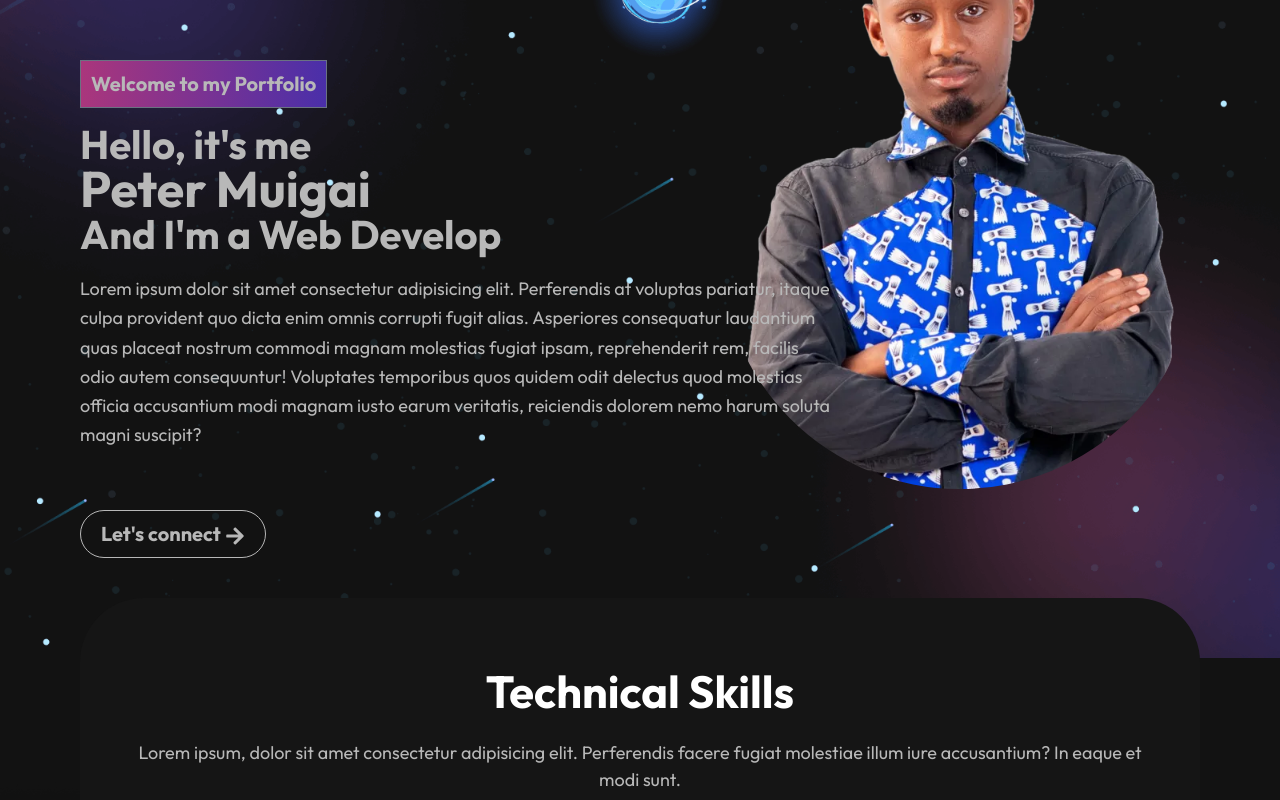
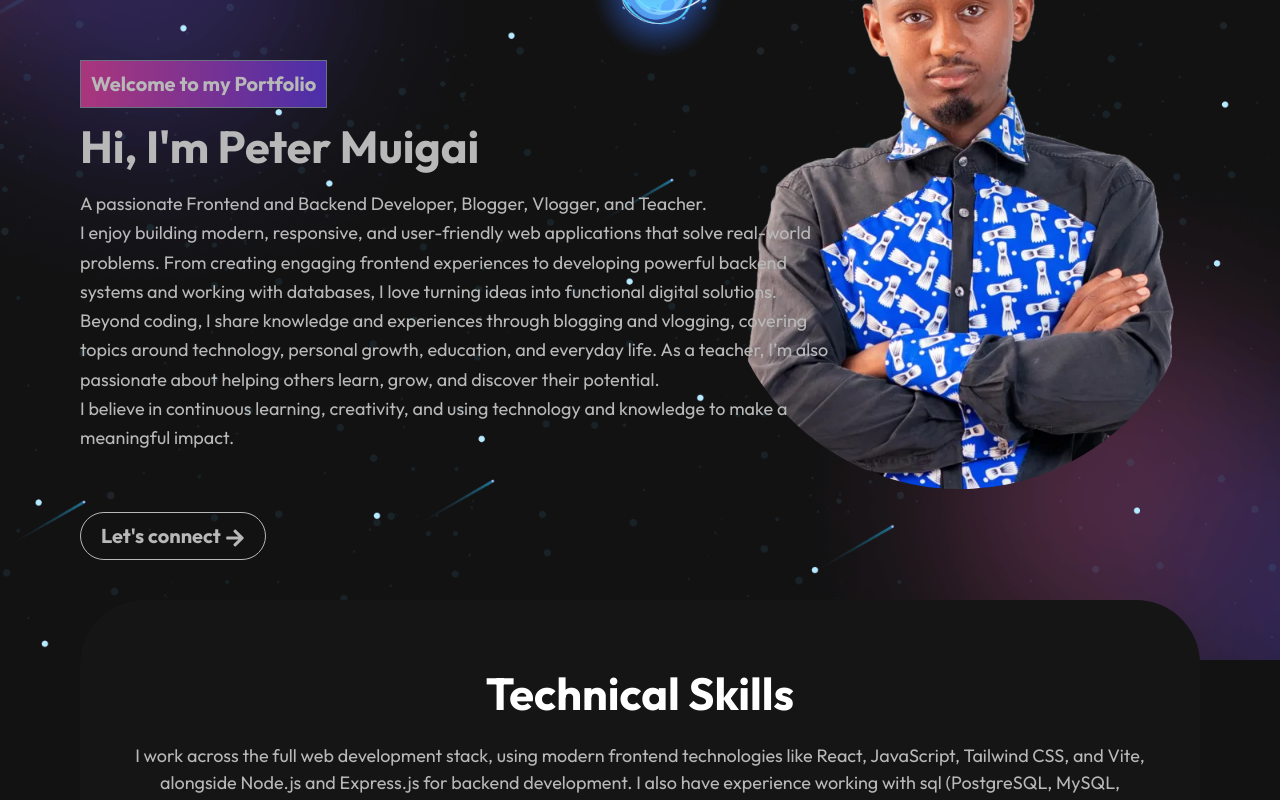
Before and after one commit to petermbiyu/portfolio, a React app: page / in a window 1280 px wide. Shown: the part 200-1000 px from the top of the page. Built offline with nearby package versions, Linux system fonts and the light colour scheme; the HTML template or start-up script is replaced by a standard one.

Commit message:
push only

```diff
--- a/src/components/Banner.jsx
+++ b/src/components/Banner.jsx
@@ -3,42 +3,6 @@ import { FaArrowRight } from "react-icons/fa";
 import { assets } from "../assets/assets";
 
 const Banner = () => {
-  const [loopNum, setLoopNum] = useState(0);
-  const [isDeleting, setIsDeleting] = useState(false);
-  const [text, setText] = useState("");
-  const [delta, setDelta] = useState(300 - Math.random() * 100);
-  const toRotate = ["Web Developer", "Web Designer", "UI/UX Designer"];
-  const period = 2000;
-
-  useEffect(() => {
-    let ticker = setInterval(() => {
-      tick();
-    }, delta);
-
-    const tick = () => {
-      let i = loopNum % toRotate.length;
-      let fullText = toRotate[i];
-      let updatedText = isDeleting
-        ? fullText.substring(0, text.length - 1)
-        : fullText.substring(0, text.length + 1);
-
-      setText(updatedText);
-      if (isDeleting) {
-        setDelta((prev) => prev / 2);
-      }
-      if (!isDeleting && updatedText === fullText) {
-        setIsDeleting(true);
-        setDelta(period);
-      } else if (isDeleting && updatedText === "") {
-        setIsDeleting(false);
-        setLoopNum(loopNum + 1);
-        setDelta(500);
-      }
-    };
-    return () => {
-      clearInterval(ticker);
-    };
-  });
   return (
     <section
       id="home"
@@ -49,22 +13,23 @@ const Banner = () => {
           <span className="font-bold spacing-[0.8px] px-[10px] py-[8px] text-[20px] mb-[16px] inline-block border-1 border-gray-500 bg-linear-[90deg] from-[rgba(170,54,124)] to-[rgba(74,47,169)] ">
             Welcome to my Portfolio
           </span>
-          <h1 className="text-[20px] md:text-[30] lg:text-[40px] font-bold spacing-[0.8px] mb-[20px] block leading-none">
-            Hello, it's me <br />
-            <span className="text-[30px] md:text-[40px] lg:text-[50px]">
-              Peter Muigai <br />
-            </span>
-            And I'm a <span>{text}</span>
+          <h1 className="text-[25px] md:text-[35] lg:text-[45px] font-bold spacing-[0.8px] mb-[20px] block leading-none">
+            Hi, I'm Peter Muigai
           </h1>
           <p className="text-[#B8B8B8] text-[18px] spacing-[0.8px] leading-relaxed w-[96%]">
-            Lorem ipsum dolor sit amet consectetur adipisicing elit. Perferendis
-            at voluptas pariatur, itaque culpa provident quo dicta enim omnis
-            corrupti fugit alias. Asperiores consequatur laudantium quas placeat
-            nostrum commodi magnam molestias fugiat ipsam, reprehenderit rem,
-            facilis odio autem consequuntur! Voluptates temporibus quos quidem
-            odit delectus quod molestias officia accusantium modi magnam iusto
-            earum veritatis, reiciendis dolorem nemo harum soluta magni
-            suscipit?
+            A passionate Frontend and Backend Developer, Blogger, Vlogger, and
+            Teacher.
+            <br /> I enjoy building modern, responsive, and user-friendly web
+            applications that solve real-world problems. From creating engaging
+            frontend experiences to developing powerful backend systems and
+            working with databases, I love turning ideas into functional digital
+            solutions. Beyond coding, I share knowledge and experiences through
+            blogging and vlogging, covering topics around technology, personal
+            growth, education, and everyday life. As a teacher, I’m also
+            passionate about helping others learn, grow, and discover their
+            potential.
+            <br /> I believe in continuous learning, creativity, and using
+            technology and knowledge to make a meaningful impact.
           </p>
           <button
             className="py-2 px-5 border-1 rounded-full font-bold text-[20px] mt-[60px] hover:bg-white hover:text-[#121212] translate-all duration-300 ease"
--- a/src/components/Projects.jsx
+++ b/src/components/Projects.jsx
@@ -45,9 +45,9 @@ const Projects = () => {
       <div className="mx-5 md:mx-10 lg:mx-20 text-center py-[60px]">
         <h2 className="text-[45px] font-bold">Projects</h2>
         <p className="text-[#B8B8B8] text-[18px] leading-[1.5] mt-[14px] mb-[75px]">
-          Lorem ipsum dolor, sit amet consectetur adipisicing elit. Sit
-          accusantium officiis quisquam temporibus a repellat error repellendus,
-          nostrum saepe officia.
+          This section present a curated list of most of my work using different
+          technologies. Many of this projects have allowed me learn and
+          understand the logic behind these technologies
         </p>
         <div className="flex justify-center mb-[50px]">
           <span
--- a/src/components/Skills.jsx
+++ b/src/components/Skills.jsx
@@ -32,9 +32,12 @@ const Skills = () => {
         <div>
           <h2 className="text-[45px] font-bold">Technical Skills</h2>
           <p className="text-[#B8B8B8] text-[18px] leading-[1.5] mt-[14px] mb-[75px]">
-            Lorem ipsum, dolor sit amet consectetur adipisicing elit.
-            Perferendis facere fugiat molestiae illum iure accusantium? In eaque
-            et modi sunt.
+            I work across the full web development stack, using modern frontend
+            technologies like React, JavaScript, Tailwind CSS, and Vite,
+            alongside Node.js and Express.js for backend development. I also
+            have experience working with sql (PostgreSQL, MySQL, SQLite,)
+            MongoDB, Prisma, and Mongoose to build complete and reliable web
+            applications.
           </p>
           <Carousel
             responsive={responsive}
```
